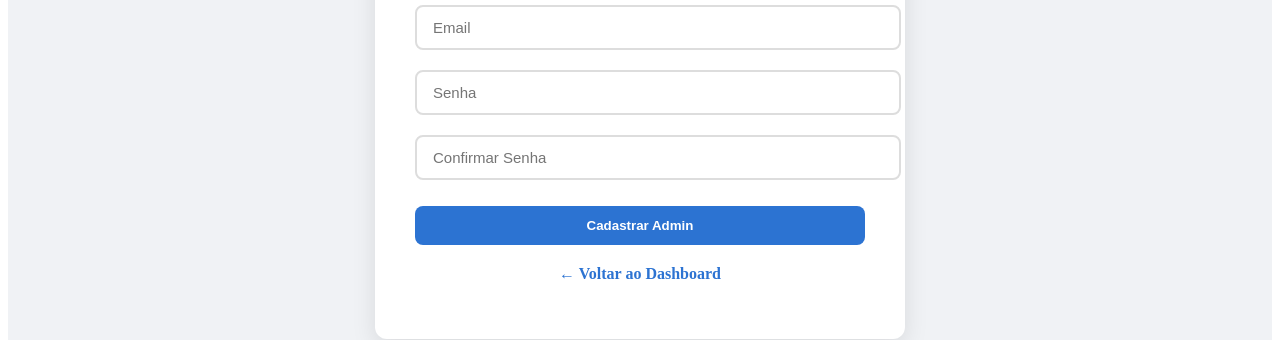
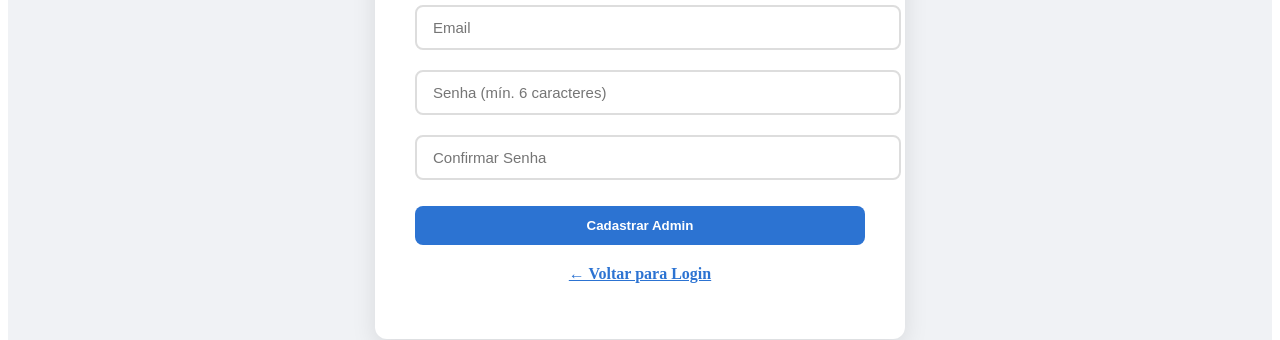
Before and after one commit to DevDeived/Crud-Cad_Funcionario, a React (Create React App) app: page /admin/register in a window 1280 px wide. Shown: the part 341-681 px from the top of the page. Built offline with nearby package versions, Linux system fonts and the light colour scheme.

Commit message:
FIX: RegisterAdmnin Atualizado 100% funcional no deploy

```diff
--- a/src/pages/admin/RegisterAdmin.js
+++ b/src/pages/admin/RegisterAdmin.js
@@ -1,9 +1,7 @@
 import React, { useState } from "react";
 import { useNavigate } from "react-router-dom";
-import md5 from "md5";
 import styled from "styled-components";
 import api from "../../lib/api";
-
 
 const Container = styled.div`
   display: flex;
@@ -68,6 +66,7 @@ const BackLink = styled.p`
   color: #2c73d2;
   cursor: pointer;
   font-weight: 600;
+  text-decoration: underline;
 `;
 
 const RegisterAdmin = () => {
@@ -80,9 +79,9 @@ const RegisterAdmin = () => {
   const navigate = useNavigate();
 
   const handleRegister = async (e) => {
-  e.preventDefault();
-  setError("");
-  setSuccess("");
+    e.preventDefault();
+    setError("");
+    setSuccess("");
 
     if (!nome || !email || !senha || !confirmarSenha) {
       setError("Preencha todos os campos");
@@ -94,23 +93,26 @@ const RegisterAdmin = () => {
       return;
     }
 
-    if (senha.length < 3) {
-      setError("A senha deve ter pelo menos 3 caracteres");
+    if (senha.length < 6) {
+      setError("A senha deve ter pelo menos 6 caracteres");
       return;
     }
 
     try {
+      // NÃO FAZ md5 AQUI! O BACK-END JÁ FAZ!
       const res = await api.post("/referers", {
         nome,
-        email,
-        senha: md5(senha),
+        email: email.toLowerCase().trim(),
+        senha, // ← SENHA PURA
       });
 
+      // Loga automaticamente após cadastro
       localStorage.setItem("referer", JSON.stringify(res.data));
       setSuccess("Administrador cadastrado com sucesso!");
       setTimeout(() => navigate("/dashboard"), 1500);
     } catch (err) {
-      setError(err.response?.data?.error || "Email já existe");
+      const msg = err.response?.data?.error || "Erro ao cadastrar. Tente outro email.";
+      setError(msg);
     }
   };
 
@@ -124,35 +126,37 @@ const RegisterAdmin = () => {
             placeholder="Nome completo"
             value={nome}
             onChange={(e) => setNome(e.target.value)}
+            required
           />
           <Input
             type="email"
             placeholder="Email"
             value={email}
             onChange={(e) => setEmail(e.target.value)}
+            required
           />
           <Input
             type="password"
-            placeholder="Senha"
+            placeholder="Senha (mín. 6 caracteres)"
             value={senha}
             onChange={(e) => setSenha(e.target.value)}
+            required
           />
           <Input
             type="password"
             placeholder="Confirmar Senha"
             value={confirmarSenha}
             onChange={(e) => setConfirmarSenha(e.target.value)}
+            required
           />
           <Button type="submit">Cadastrar Admin</Button>
 
-          {error && <p style={{ color: "red", marginTop: "12px" }}>{error}</p>}
-          {success && (
-            <p style={{ color: "green", marginTop: "12px" }}>{success}</p>
-          )}
+          {error && <p style={{ color: "red", marginTop: "12px", fontSize: "14px" }}>{error}</p>}
+          {success && <p style={{ color: "green", marginTop: "12px", fontWeight: "600" }}>{success}</p>}
         </form>
 
-        <BackLink onClick={() => navigate("/dashboard")}>
-          ← Voltar ao Dashboard
+        <BackLink onClick={() => navigate("/")}>
+          ← Voltar para Login
         </BackLink>
       </FormBox>
     </Container>
```
